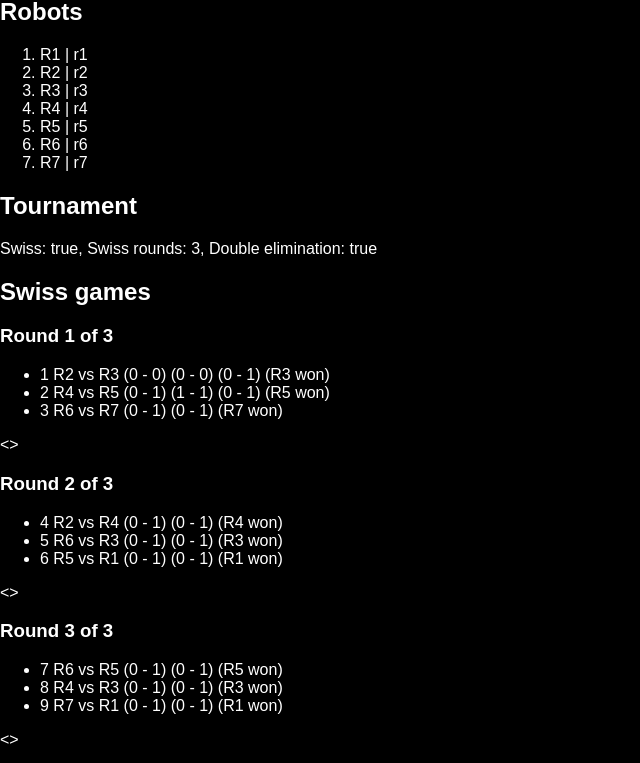
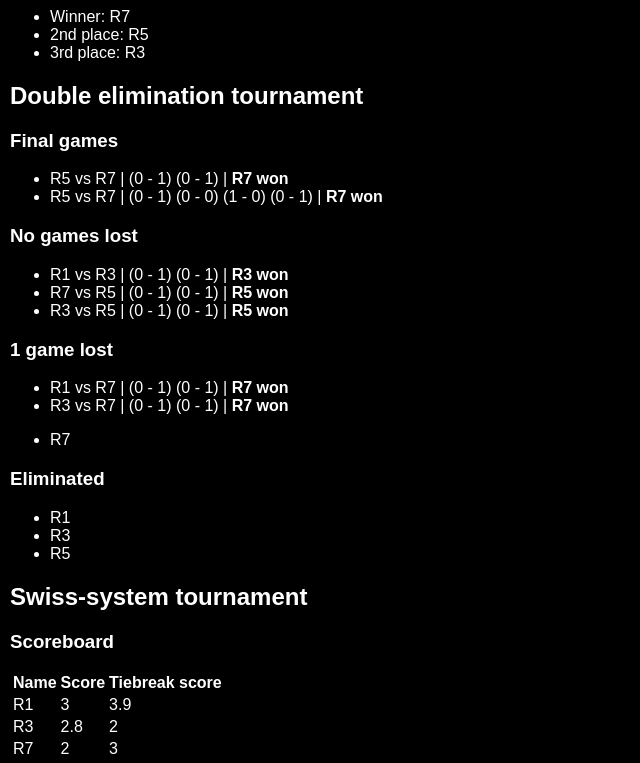
Before and after one commit to ut-robotics/robot-basketball-manager, a plain HTML site: page competition-results/index.html in a window 1280 px wide. Shown: the part 82-845 px from the top of the page, without its empty margins (0-640 px from the left). Drawn offline with Linux system fonts and the light colour scheme.

Commit message:
Improve competition results page

```diff
--- a/competition-results/main.css
+++ b/competition-results/main.css
@@ -5,3 +5,7 @@ html, body {
     color: white;
     font-family: sans-serif;
 }
+
+body {
+    padding: 10px;
+}
--- a/competition-results/main.mjs
+++ b/competition-results/main.mjs
@@ -86,15 +86,41 @@ class CompetitionResults extends LitElement {
         }
 
         return html`${this.renderHeader()}
-            ${this.renderRobots(this.competitionInfo.robots)}
-            ${this.renderTournament()}
-            ${this.renderSwissGamesList()}
+            ${this.renderCompetitionResults()}
+            ${this.renderDoubleElimination()}
+            <h2>Swiss-system tournament</h2>
             ${this.renderSwissScoreboard()}
-            ${this.renderDoubleElimination()}`;
+            ${this.renderSwissGamesList()}`;
     }
 
     renderHeader() {
-        return html`<h1>${`${this.competitionInfo.name} | ${this.competitionInfo.id}`}</h1>`
+        return html`<h1>${`${this.competitionInfo.name}`}</h1>`
+    }
+
+    renderCompetitionResults() {
+        const deInfo = this.competitionInfo.doubleEliminationTournament;
+
+        if (!deInfo) {
+            return null;
+        }
+
+        const robotCount = deInfo.robots.length;
+
+        let firstPlaceRobot = deInfo.noLossQueue.length + deInfo.oneLossQueue.length === 1
+            ? deInfo.noLossQueue[0] || deInfo.oneLossQueue[0]
+            : null;
+        let secondPlaceRobot = deInfo.eliminatedRobots[robotCount - 2];
+        let thirdPlaceRobot = deInfo.eliminatedRobots[robotCount - 3];
+
+        if (!thirdPlaceRobot) {
+            return null;
+        }
+
+        return html`<ul>
+            <li>Winner: ${firstPlaceRobot ? firstPlaceRobot.name : '???'}</li>
+            <li>2nd place: ${secondPlaceRobot ? secondPlaceRobot.name : '???'}</li>
+            <li>3rd place: ${thirdPlaceRobot ? thirdPlaceRobot.name : '???'}</li>
+        </ul>`;
     }
 
     renderRobots(robots) {
@@ -107,30 +133,7 @@ class CompetitionResults extends LitElement {
     }
 
     renderRobot(robot) {
-        return html`<li>${`${robot.name} | ${robot.id}`}</li>`;
-    }
-
-    renderNewRobotForm() {
-        return html`<form @submit=${this.handleAddRobot}>
-            <input type="text" name="id" placeholder="id">
-            <input type="text" name="name" placeholder="name">
-            <button type="submit">Add</button>
-        </form>`;
-    }
-
-    renderTournament() {
-        return html`<h2>Tournament</h2>
-            ${this.renderTournamentSettings()}`;
-    }
-
-    renderTournamentSettings() {
-        if (this.competitionInfo.tournament) {
-            const {swissEnabled, numberOfSwissRounds, doubleEliminationEnabled} = this.competitionInfo.tournament;
-
-            return html`<div>${`Swiss: ${swissEnabled}, Swiss rounds: ${numberOfSwissRounds}, Double elimination: ${doubleEliminationEnabled}`}</div>`
-        }
-
-        return html`${this.renderStartTournamentForm()}`;
+        return html`<li>${`${robot.name}`}</li>`;
     }
 
     renderSwissGamesList() {
@@ -153,24 +156,45 @@ class CompetitionResults extends LitElement {
             rounds[roundIndex].push(game);
         }
 
-        return html`<h2>Swiss games</h2>
-            ${rounds.map((r, index) => this.renderSwissGamesRound(index + 1, roundCount, r, byes[index]))}`
+        const reversedRounds = rounds.slice().reverse();
+
+        return html`${reversedRounds.map((r, index) => this.renderSwissGamesRound(roundCount - index, roundCount, r, byes[roundCount - index - 1]))}`
     }
 
     renderSwissGamesRound(roundNumber, roundsInTotal, games, bye) {
         return html`<h3>Round ${roundNumber} of ${roundsInTotal}</h3>
-            <ul>${games.map(g => this.renderGamesListItem(g))}</ul>
-            <>`
+            <ul>
+                ${games.map(g => this.renderGamesListItem(g))}
+                ${this.renderBye(bye)}
+            </ul>`
+    }
+
+    renderBye(bye) {
+        if (!bye) {
+            return null;
+        }
+
+        const robot = this.competitionInfo.robots.find(r => r.id === bye.robotID);
+
+        if (!robot) {
+            return null;
+        }
+
+        return html`<li>Bye: ${robot.name} | bye = 1 point</li>`;
     }
 
     renderGamesListItem(game, gameType) {
-        const activeGame = this.competitionInfo.activeGame;
-        let text = `${game.id} ${game.robots[0].name} vs ${game.robots[1].name}`;
+        let robotsText = `${game.robots[0].name} vs ${game.robots[1].name}`;
 
         const {status} = game;
 
-        if (status.result !== 'unknown') {
+        if (status.result === 'unknown') {
+            return html`<li>${robotsText}</li>`;
+        }
+
         const {result} = status;
+
+        let roundsText = '';
 
         for (const round of game.rounds) {
             if (!round.hasEnded) {
@@ -178,22 +202,37 @@ class CompetitionResults extends LitElement {
             }
 
             const validScoreCounts = getValidScoreCounts(round.scores);
-                text += ` (${validScoreCounts[0]} - ${validScoreCounts[1]})`
+            roundsText += ` (${validScoreCounts[0]} - ${validScoreCounts[1]})`
 
         }
 
-            if (result === 'won') {
-                text += ` (${status.winner.name} ${result})`
+        const resultContent =  result === 'won'
+            ? html`<b>${status.winner.name} ${result}</b>`
+            : `${result}`;
+
+        let pointsText = '';
+
+        if (!gameType) {
+            const roundCount = game.rounds.length;
+
+            pointsText += ' | ';
+
+            if (result === 'tied') {
+                pointsText += 'tie = 0.5 points';
             } else {
-                text += ` (${result})`;
+                if (roundCount === 2) {
+                    pointsText += '2 out of 2 round wins = 1 point';
+                } else {
+                    if (status.roundWinCount === 2) {
+                        pointsText += '2 out of 3 round wins = 0.9 points';
+                    } else {
+                        pointsText += ' 1 out of 3 round wins = 0.8 points';
+                    }
+                }
             }
         }
 
-        if (activeGame && activeGame.id === game.id) {
-            text += ' (active)';
-        }
-
-        return html`<li>${text}</li>`;
+        return html`<li>${robotsText} | ${roundsText} | ${resultContent}${pointsText}</li>`;
     }
 
     renderSwissScoreboard() {
@@ -213,7 +252,7 @@ class CompetitionResults extends LitElement {
             return b.score - a.score;
         });
 
-        return html`<h2>Swiss scoreboard</h2>
+        return html`<h3>Scoreboard</h3>
             <table>
                 <thead><tr><th>Name</th><th>Score</th><th>Tiebreak score</th></tr></thead>
                 <tbody>${orderedScores.map(s => this.renderSwissScoreboardRow(s))}</tbody>
@@ -235,7 +274,7 @@ class CompetitionResults extends LitElement {
             return null;
         }
 
-        return html`${this.renderDoubleEliminationGames(deInfo)}
+        return html`<h2>Double elimination tournament</h2>
             ${this.renderDoubleEliminationQueues(deInfo)}`;
     }
 
@@ -245,12 +284,65 @@ class CompetitionResults extends LitElement {
     }
 
     renderDoubleEliminationQueues(deInfo) {
-        return html`<h2>No games lost</h2>
-            <ol>${deInfo.noLossQueue.map(r => this.renderRobot(r))}</ol>
-            <h2>1 game lost</h2>
-            <ol>${deInfo.oneLossQueue.map(r => this.renderRobot(r))}</ol>
-            <h2>Eliminated</h2>
-            <ol>${deInfo.eliminatedRobots.map(r => this.renderRobot(r))}</ol>`
+        const {games, gameTypes} = deInfo;
+
+        const noLossGames = [];
+        const oneLossGames = [];
+        const finalGames = [];
+
+        for (const game of games) {
+            const gameType = gameTypes[game.id];
+
+            if (gameType === 'noLoss') {
+                noLossGames.push(game);
+            } else if (gameType === 'oneLoss') {
+                oneLossGames.push(game);
+            } else if (gameType.endsWith('Final')) {
+                finalGames.push(game);
+            }
+        }
+
+        return html`${this.renderDoubleEliminationFinalGames(finalGames)}
+            <h3>No games lost</h3>
+            <ul>${noLossGames.map(g => this.renderGamesListItem(g, gameTypes[g.id]))}</ul>
+            ${this.renderDoubleEliminationNextGames(deInfo.noLossQueue)}
+
+            <h3>1 game lost</h3>
+            <ul>${oneLossGames.map(g => this.renderGamesListItem(g, gameTypes[g.id]))}</ul>
+            ${this.renderDoubleEliminationNextGames(deInfo.oneLossQueue)}
+
+            <h3>Eliminated</h3>
+            <ul>${deInfo.eliminatedRobots.map(r => this.renderRobot(r))}</ul>`
+    }
+
+    renderDoubleEliminationFinalGames(games) {
+        if (games.length === 0) {
+            return null;
+        }
+
+        const deInfo = this.competitionInfo.doubleEliminationTournament;
+        const {gameTypes} = deInfo;
+
+        return html`<h3>Final games</h3>
+            <ul>${games.map(g => this.renderGamesListItem(g, gameTypes[g.id]))}</ul>`;
+    }
+
+    renderDoubleEliminationNextGames(robots) {
+        const matches = [];
+
+        for (let i = 0; i < robots.length; i += 2) {
+            matches.push(robots.slice(i, i+ 2));
+        }
+
+        return html`<ul>${matches.map(m => this.renderMatch(m))}</ul>`;
+    }
+
+    renderMatch(robots) {
+        if (robots.length === 1) {
+            return html`<li>${robots[0].name}</li>`;
+        }
+
+        return html`<li>${robots[0].name} vs ${robots[1].name}</li>`;
     }
 }
 
```
Lines whose indentation alone changed are shown as unchanged.
